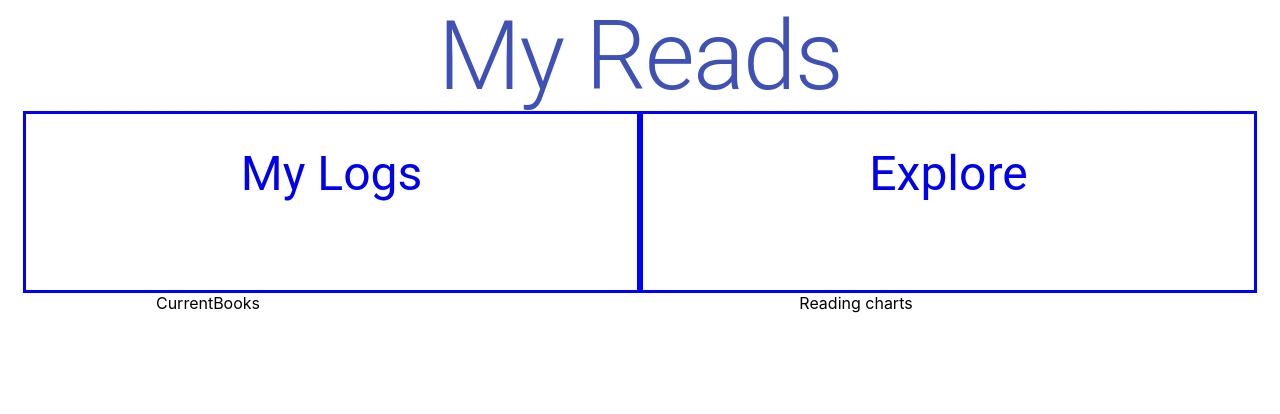
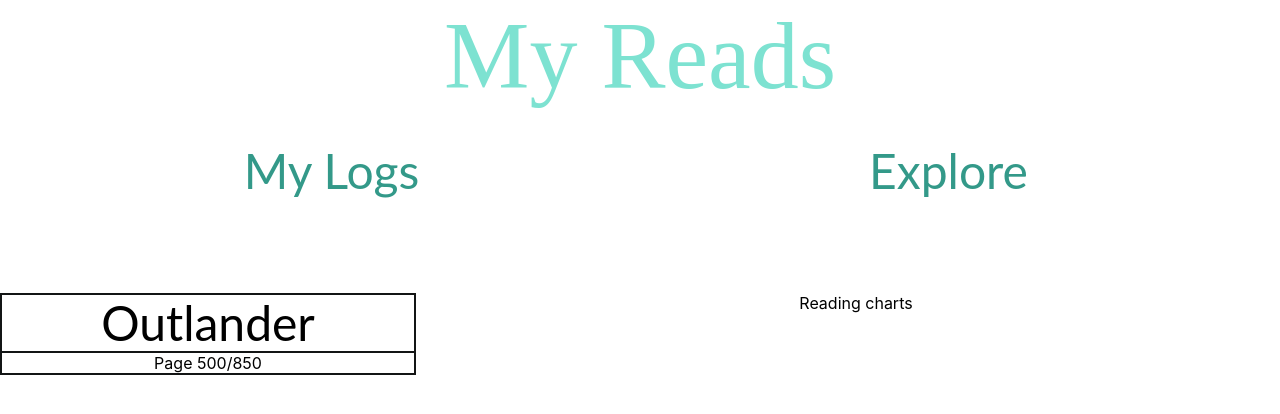
Before and after one commit to nicoledow/nikki-reads, a React (Create React App) app: page /logs in a window 1280 px wide. Shown: the top 414 px of the page. Built offline with nearby package versions, Linux system fonts and the light colour scheme; no server answers.

Commit message:
fetch nyt lists in explore page

```diff
--- a/package.json
+++ b/package.json
@@ -8,6 +8,7 @@
     "@testing-library/jest-dom": "^4.2.4",
     "@testing-library/react": "^9.3.2",
     "@testing-library/user-event": "^7.1.2",
+    "dotenv": "^8.2.0",
     "react": "^16.13.1",
     "react-dom": "^16.13.1",
     "react-redux": "^7.2.1",
--- a/src/App.js
+++ b/src/App.js
@@ -5,6 +5,7 @@
 import ReadingLogContainer from "./Containers/ReadingLogContainer";
 import MainMenu from "./Components/MainMenu";
 import Header from "./Components/Header";
+import ExplorePage from './Containers/ExplorePage';
 
 function App() {
   return (
@@ -14,6 +15,7 @@
         <MainMenu />
         <Switch>
           <Route exact path="/logs" component={ReadingLogContainer} />
+          <Route exact path="/explore" component={ExplorePage}/>
         </Switch>
       </Router>
     </div>
--- a/src/Components/CurrentBooks.js
+++ b/src/Components/CurrentBooks.js
@@ -1,9 +1,23 @@
-import React from 'react';
+import React from "react";
+import { Typography } from "@material-ui/core";
+import theme from "../Theme/Theme";
 
 const CurrentBooks = () => {
-    return (
-        <div>CurrentBooks</div>
-    )
-}
+
+  const styles = {
+      border: `1px solid ${theme.palette.info.main}`
+  }
+
+  return (
+    <div style={styles}>
+      <div style={styles}>
+        <Typography variant="h3">Outlander</Typography>
+      </div>
+      <div style={styles}>
+          Page 500/850
+      </div>
+    </div>
+  );
+};
 
 export default CurrentBooks;
--- /dev/null
+++ b/src/Components/ExploreOptionsMenu.js
@@ -0,0 +1,35 @@
+import React, { useState } from 'react';
+
+const dotenv = require('dotenv');
+const env = dotenv.config().parsed;
+const nytBaseUrl = process.env.REACT_APP_NYT_BOOKS_API_BASE;
+
+const ExploreOptionsMenu = () => {
+    let lists;
+    const [currentList, chooseList] = useState(null);
+
+    const fetchNYTLists = () => {
+        const url = `${nytBaseUrl}/lists/names.json?api-key=${process.env.REACT_APP_NYT_API_KEY}`;
+        fetch(url)
+        .then(resp => resp.json())
+        .then(data => {
+            lists = data.results;
+            chooseList(lists[0]);
+        })
+        .catch(err => console.log('err', err));
+    }
+
+    const openNYTLists = () => {
+        console.log('open nyt lists');
+        const lists = fetchNYTLists();
+    };
+
+    return(
+        <div>
+            Explore options menu:
+            <button onClick={openNYTLists}>New York Times Lists</button>
+        </div>
+    )
+};
+
+export default ExploreOptionsMenu;
--- a/src/Components/MainMenu.js
+++ b/src/Components/MainMenu.js
@@ -1,17 +1,18 @@
-import React from "react";
+import React, { useState } from "react";
 import { Container, GridList, GridListTile } from "@material-ui/core";
 import MainMenuBox from "./MainMenuBox";
 
 const MainNav = () => {
+
   const features = [
     { title: "My Logs", link: "/logs" },
     { title: "Explore", link: "/explore" },
   ];
 
   const menuBoxStyles = {
-    border: '3px solid blue',
     padding: '2rem',
-    width: `${100 / features.length}%`
+    width: `${100 / features.length}%`,
+    borderRadius: '2rem'
   }
 
   return (
--- a/src/Components/MainMenuBox.js
+++ b/src/Components/MainMenuBox.js
@@ -1,24 +1,20 @@
 import React, { useState, useEffect } from "react";
 import { Typography, Slide } from "@material-ui/core";
-import { Link } from 'react-router-dom';
+import { Link } from "react-router-dom";
+import theme from "../Theme/Theme";
 
 export default function MainMenuBox(props) {
   const styles = {
-    border: "1px solid blue;",
-    padding: "2rem;",
-  };
-
-  const linkStyles = {
-      textDecoration: 'none'
+    textDecoration: 'none'
   };
 
   return (
     <div style={styles}>
-      <Typography align="center" variant="h3">
-        <Link to={props.link} style={linkStyles}>
-            {props.title}
-        </Link>
-      </Typography>
+      <Link to={props.link} style={styles}>
+        <Typography align="center" variant="h3" color="secondary">
+          {props.title}
+        </Typography>
+      </Link>
     </div>
   );
 }
--- /dev/null
+++ b/src/Containers/ExplorePage.js
@@ -0,0 +1,12 @@
+import React from 'react';
+import ExploreOptionsMenu from '../Components/ExploreOptionsMenu';
+
+const ExplorePage = () => {
+    return(
+        <div>
+            <ExploreOptionsMenu/>
+        </div>
+    )
+}
+
+export default ExplorePage;
--- a/src/index.js
+++ b/src/index.js
@@ -6,14 +6,19 @@
 import { Provider } from "react-redux";
 import { createStore } from "redux";
 import thunk from "redux-thunk";
-import mainReducer from './reducers/main';
+import mainReducer from "./reducers/main";
+import { ThemeProvider } from '@material-ui/core';
+import theme from './Theme/Theme';
+
 
 const store = createStore(mainReducer);
 
 ReactDOM.render(
   <React.StrictMode>
     <Provider store={store}>
-      <App />
+      <ThemeProvider theme={theme}>
+        <App />
+      </ThemeProvider>
     </Provider>
   </React.StrictMode>,
   document.getElementById("root")
```
Also changed, not shown: 1 other file (tests, documents, lock files or other folders).
